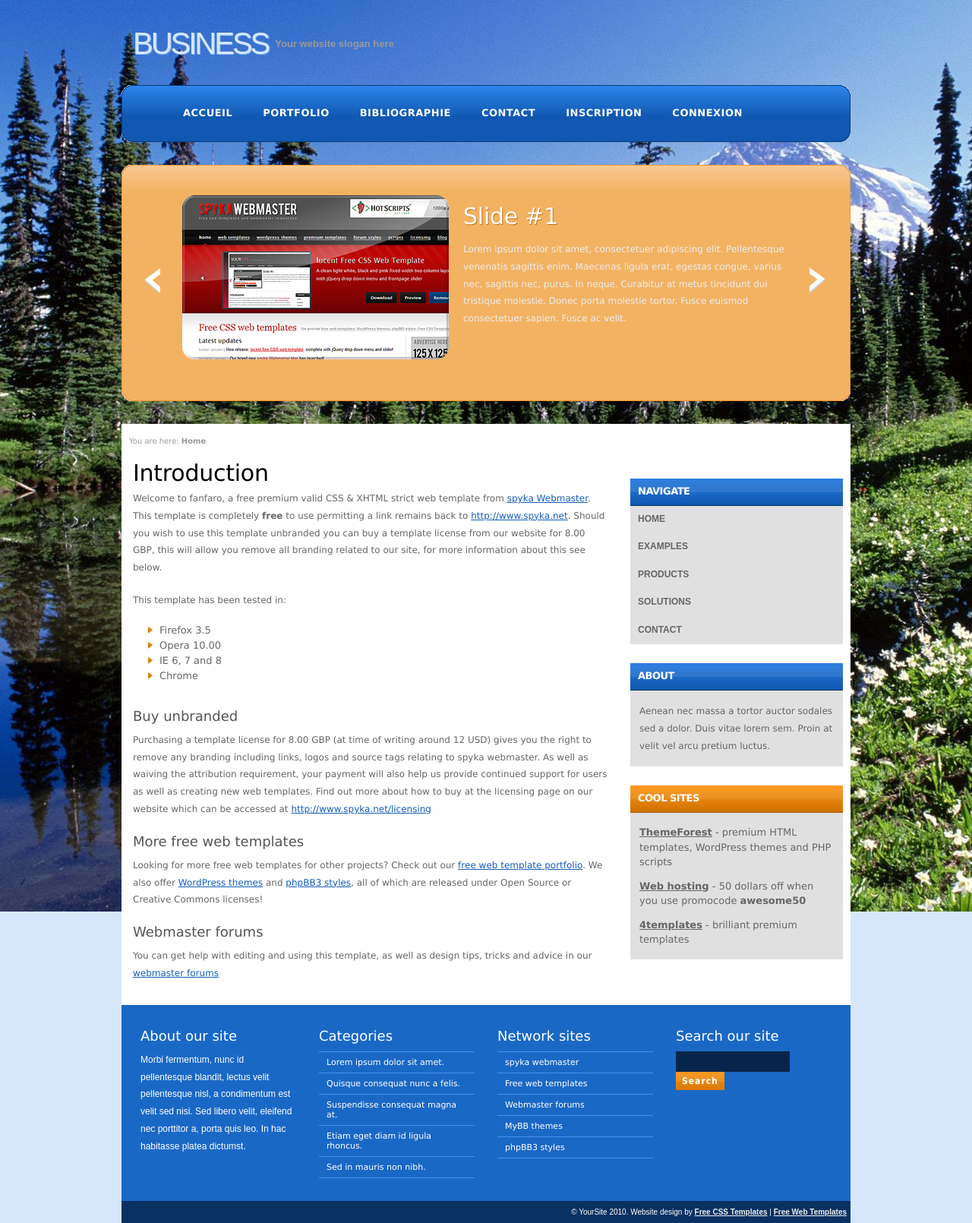
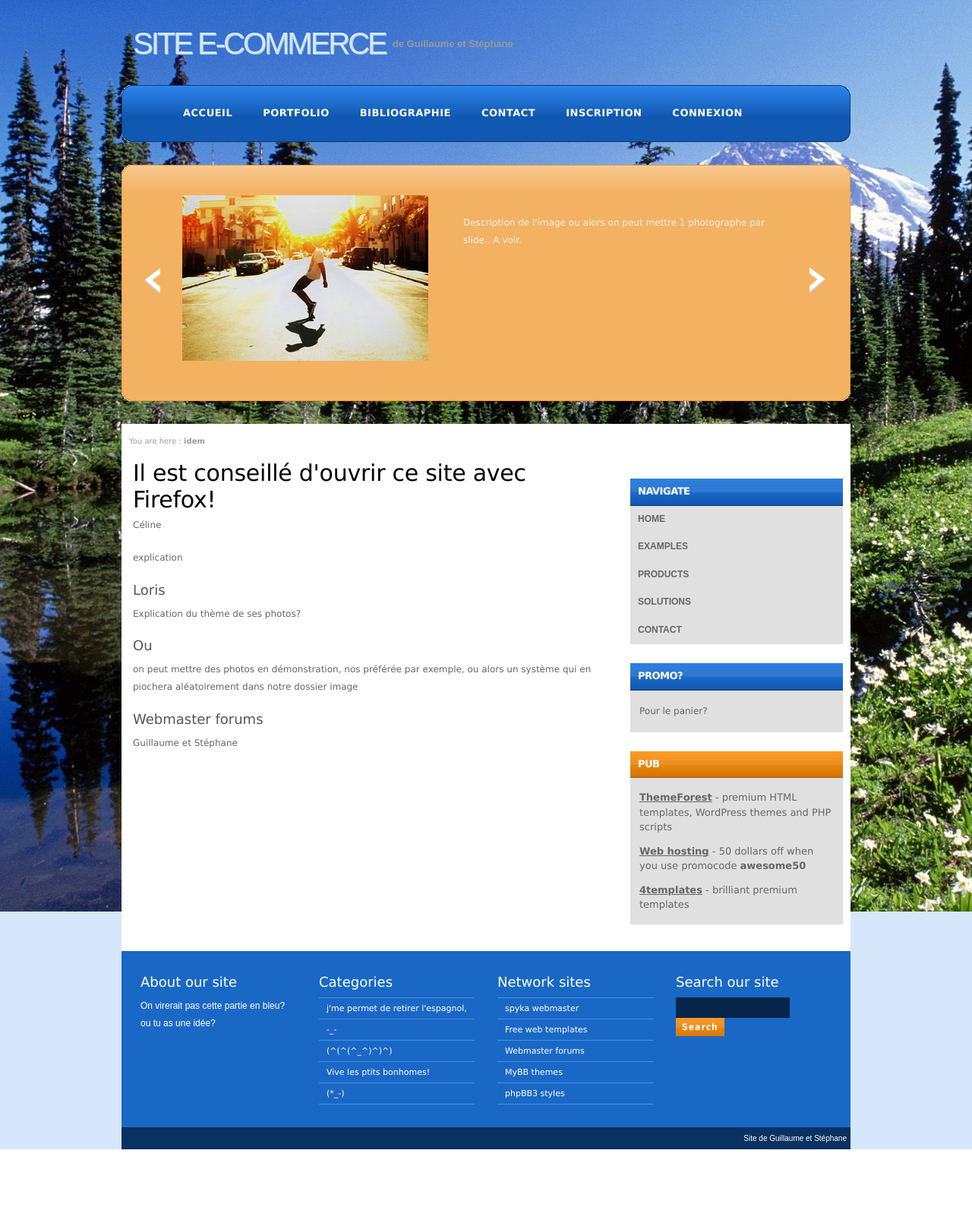
Before and after one commit to aerich/e-commerce, a PHP site: page / in a window 1280 px wide. Shown: the whole page at 76% size. After the commit the page ends 1513 px from the top, so only its background shows below. Run offline with PHP 8.4, Linux system fonts and the light colour scheme.

Commit message:
Adaptation de l'HTML et modifications générales du contenu

```diff
--- a/contact.html
+++ b/contact.html
@@ -7,7 +7,7 @@
 <div style="text-align:center;color:black;text-shadow: 1px 1px 2px #303030;">
 <p style="display:inline-block;font-size:16px;"><b>Guillaume Pasbecq</br>pgvcr@hotmail.com</b></p>
 <p style="display:inline-block;width:25%;"></p>
-<p style="display:inline-block;font-size:16px;"><b>Stéphane Bury</br>stephane13_89@hotmail.com</b></p>
+<p style="display:inline-block;font-size:16px;"><b>Stéphtesssssttttttttttttttttane Bury</br>stephane13_89@hotmail.com</b></p>
 
 </div>
 <h4></h4>
--- a/index.php
+++ b/index.php
@@ -28,25 +28,20 @@ session_start();
 <body>
 <div id="container">
 	<div id="header">
-    	<h1><a href="/">Business</a></h1>
-        <h2>Your website slogan here</h2>
+    	<h1><a href="/">Site e-commerce</a></h1>
+        <h2>de Guillaume et Stéphane</h2>
         <div class="clear"></div>
     </div>
     <div id="nav">
     	<ul id="menu" class="sf-menu dropdown" style="padding-left: 5%;">
             <li class="selected"><a href="index.php">Accueil</a></li>
             <li><a class="has_submenu" href="#haut" onclick="portfolio();">Portfolio</a>
-            	<ul>
-                    <li><a href="page.html">ii</a></li>
-                    <li><a href="examples.html">A sub Link</a></li>
-                    <li><a href="#">Another link</a></li>
-                </ul>
             </li>
             <li><a class="has_submenu" href="#">Bibliographie</a>
             	<ul>
-                	<li><a href="#">Product One</a></li>
-                    <li><a href="#">Product Two</a></li>
-                    <li><a href="#">Product Three</a></li>
+                	<li><a href="#">Loris</a></li>
+                    <li><a href="#">Céline</a></li>
+                    <li><a href="#">voir 3iem</a></li>
                 </ul>
             </li>
             <li><a href="#haut" onclick="contact();">Contact</a></li>
@@ -141,26 +136,26 @@ session_start();
         	<div id="slides-container" class="middle-bottom">
                 <div id="slides">
                     <div>
-                        <div class="slide-image"><img src="images/slide-1.png" alt="Slide #1 image" /></div>
+                        <div class="slide-image"><img src="images/slide-1.jpg" alt="Slide #1 image" /></div>
                         <div class="slide-text">
-                            <h2>Slide #1</h2>
-                            <p>Lorem ipsum dolor sit amet, consectetuer adipiscing elit. Pellentesque venenatis sagittis enim. Maecenas ligula erat, egestas congue, varius nec, sagittis nec, purus. In neque. Curabitur at metus tincidunt dui tristique molestie. Donec porta molestie tortor. Fusce euismod consectetuer sapien. Fusce ac velit.</p>
+                            <h2></h2>
+                            <p>Description de l'image ou alors on peut mettre 1 photographe par slide.. A voir.</p>
 
 
                         </div>
                     </div>
 
                     <div>
-                        <h2>Have fun with slides!</h2>
-                        <p>These slides can contain anything a webpage can! HTML, Javascript, images, flash or whatever! They're completely easy to edit and add to as well, no need to bother editing or even going anywhere near some confusing Javascript files, simply add a &lt;div&gt;&lt;/div&gt; tag with your slider content to the "slides" contain - it takes just seconds to do!</p>
-                        <p>These slides work using the absolutely wonderful lightweight jQuery plugin <a href="http://plugins.jquery.com/project/jFlow">jFlow</a>, originally written by Kean Loong and modified by both Mauro Belgiovine and spyka Webmaster. The script has been licensed under the open source MIT license, so feel free to play around and modify it as much or as little as you wish!</p>
+                        <h2>Projet</h2>
+                        <p>Il serait intéressant de mettre la description du projet ici, ou alors le lien dur site ou bien encore un remerciement pour les photographes, vu qu'ils acceptent qu'on utilise leurs photos</p>
+                        <p>On peut meme mettre la pub du site ou on a piquer le template.</p>
                     </div>
 
                     <div>
-                        <div class="slide-image slide-image-right"><img src="images/slide-3.png" alt="Slide #3 image" /></div>
+                        <div class="slide-image slide-image-right"><img src="images/slide-3.jpg" alt="Slide #3 image" /></div>
                         <div class="slide-text">
-                            <h2>Slide #3</h2>
-                            <p>Lorem ipsum dolor sit amet, consectetuer adipiscing elit. Pellentesque venenatis sagittis enim. Maecenas ligula erat, egestas congue, varius nec, sagittis nec, purus. In neque. Curabitur at metus tincidunt dui tristique molestie. Donec porta molestie tortor. Fusce euismod consectetuer sapien. Fusce ac velit.</p>
+                            <h2>Céline</h2>
+                            <p>Ces photos sont originales!</p>
 
 
                         </div>
@@ -174,35 +169,28 @@ session_start();
 
     <div id="body">
         <div id="breadcrumbs">
-            <span>You are here:</span>
-            <strong>Home</strong>
+            <span>You are here :</span>
+            <strong>idem</strong>
         </div>
 
 		<div id="content">
             <div class="box">
-                <h2>Introduction</h2>
-                <p>Welcome to fanfaro, a free premium valid CSS &amp; XHTML strict web template from <a href="http://www.spyka.net" title="spyka webmaster">spyka Webmaster</a>. This template is completely <strong>free</strong> to use permitting a link remains back to  <a href="http://www.spyka.net" title="spyka webmaster">http://www.spyka.net</a>. Should you wish to use this template unbranded you can buy a template license from our website for 8.00 GBP, this will allow you remove all branding related to our site, for more information about this see below.</p>
+                <h2>Il est conseillé d'ouvrir ce site avec Firefox!</h2>
+                <p>Céline</p>
 
-                <p>This template has been tested in:</p>
+                <p>explication</p>
 
-                <ul class="styledlist">
-                    <li>Firefox 3.5</li>
-                    <li>Opera 10.00</li>
-                    <li>IE 6, 7 and 8</li>
-                    <li>Chrome</li>
-                </ul>
+                <h3>Loris</h3>
 
-                <h3>Buy unbranded</h3>
+                <p>Explication du thème de ses photos?</p>
 
+                <h3>Ou</h3>
 
-                <p>Purchasing a template license for 8.00 GBP (at time of writing around 12 USD) gives you the right to remove any branding including links, logos and source tags relating to spyka webmaster. As well as waiving the attribution requirement, your payment will also help us provide continued support for users as well as creating new web templates. Find out more about how to buy at the licensing page on our website which can be accessed at <a href="http://www.spyka.net/licensing" title="template license">http://www.spyka.net/licensing</a></p>
-
-                <h3>More free web templates</h3>
-                <p>Looking for more free web templates for other projects? Check out our <a href="http://justfreetemplates.com/portfolio?user=spyka">free web template portfolio</a>. We also offer <a href="http://www.spyka.net/wordpress-themes">WordPress themes</a> and <a href="http://www.awesomestyles.com">phpBB3 styles</a>, all of which are released under Open Source or Creative Commons licenses!</p>
+                <p>on peut mettre des photos en démonstration, nos préférée par exemple, ou alors un système qui en piochera aléatoirement dans notre dossier image</p>
 
 
                 <h3>Webmaster forums</h3>
-                <p>You can get help with editing and using this template, as well as design tips, tricks and advice in our <a href="http://www.spyka.net/forums" title="webmaster forums">webmaster forums</a></p>
+                <p>Guillaume et Stéphane</p>
             </div>
         </div>
 
@@ -220,16 +208,16 @@ session_start();
                 </li>
 
                 <li>
-                    <h4><span>About</span></h4>
+                    <h4><span>Promo?</span></h4>
                     <ul>
                         <li>
-                        	<p style="margin: 0;">Aenean nec massa a tortor auctor sodales sed a dolor. Duis vitae lorem sem. Proin at velit vel arcu pretium luctus.</p>
+                        	<p style="margin: 0;">Pour le panier?</p>
                         </li>
                     </ul>
                 </li>
 
                 <li>
-                    <h4 class="h4-orange"><span>Cool Sites</span></h4>
+                    <h4 class="h4-orange"><span>Pub</span></h4>
                     <ul>
                         <li><a href="http://www.themeforest.net/?ref=spykawg" title="premium templates"><strong>ThemeForest</strong></a> - premium HTML templates, WordPress themes and PHP scripts</li>
                         <li><a href="http://www.dreamhost.com/r.cgi?259541" title="web hosting"><strong>Web hosting</strong></a> - 50 dollars off when you use promocode <strong>awesome50</strong></li>
@@ -248,7 +236,7 @@ session_start();
             <h4>About our site</h4>
 
             <p>
-                Morbi fermentum, nunc id pellentesque blandit, lectus velit pellentesque nisl, a condimentum est velit sed nisi. Sed libero velit, eleifend nec porttitor a, porta quis leo. In hac habitasse platea dictumst.
+                On virerait pas cette partie en bleu? ou tu as une idée?
             </p>
         </div>
 
@@ -256,11 +244,11 @@ session_start();
             <h4>Categories</h4>
 
             <ul>
-              <li><a href="#">Lorem ipsum dolor sit amet.</a></li>
-              <li><a href="#">Quisque consequat nunc a felis.</a></li>
-              <li><a href="#">Suspendisse consequat magna at.</a></li>
-              <li><a href="#">Etiam eget diam id ligula rhoncus.</a></li>
-              <li><a href="#">Sed in mauris non nibh.</a></li>
+              <li><a href="#">j'me permet de retirer l'espagnol,</a></li>
+              <li><a href="#">-_-</a></li>
+              <li><a href="#">(^(^(^_^)^)^)</a></li>
+              <li><a href="#">Vive les ptits bonhomes!</a></li>
+              <li><a href="#">(*_-)</a></li>
 
             </ul>
         </div>
@@ -294,7 +282,7 @@ session_start();
     <div id="footer-links">
 
     <!-- A link to http://www.spyka.net must remain. To remove link see http://www.spyka.net/licensing -->
-            <p>&copy; YourSite 2010. Website design by <a href="http://www.spyka.net">Free CSS Templates</a> | <a href="http://www.justfreetemplates.com">Free Web Templates</a></p>
+            <p>Site de Guillaume et Stéphane</p>
     </div>
 </div>
 
```
Also changed, not shown: images/a virer aussi.png (renamed from images/slide-3.png), images/a virer.png (renamed from images/slide-1.png), images/fond-web.jpg (deleted), images/slide-1.jpg (added), images/slide-3.jpg (added), 1 other file.
